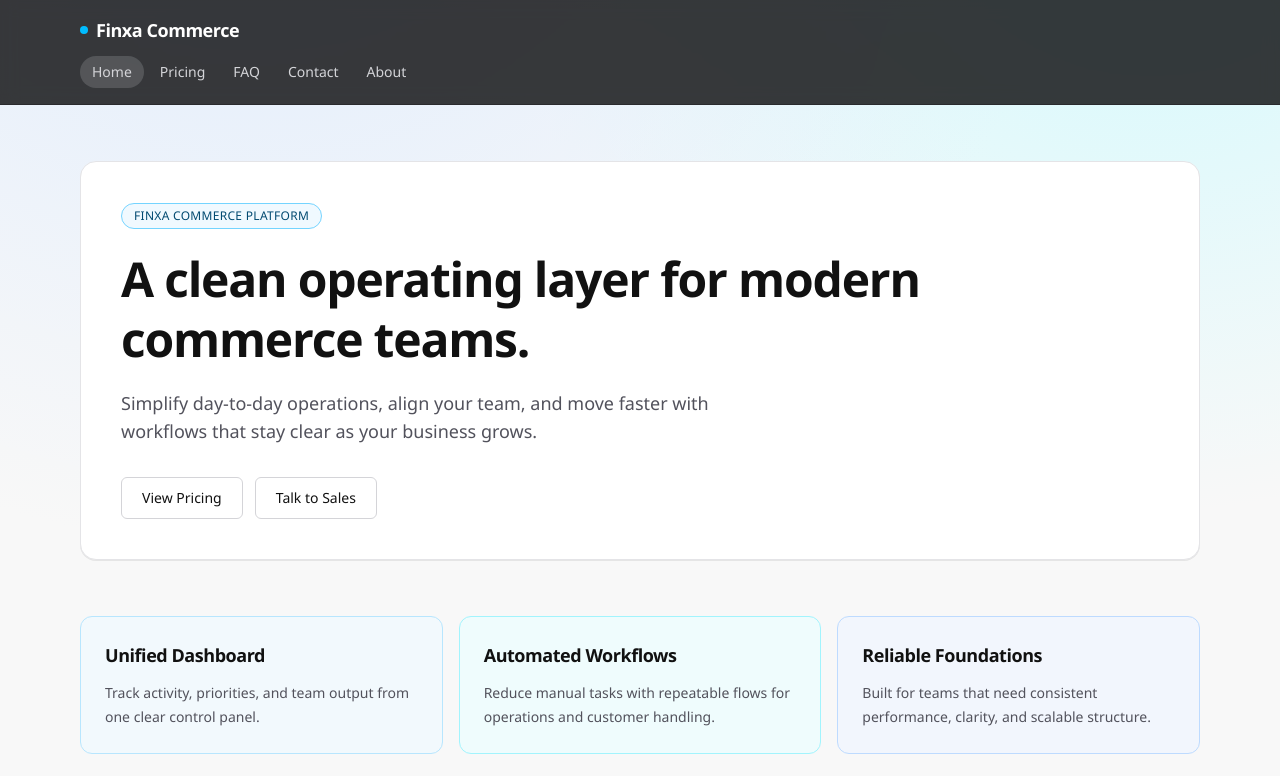
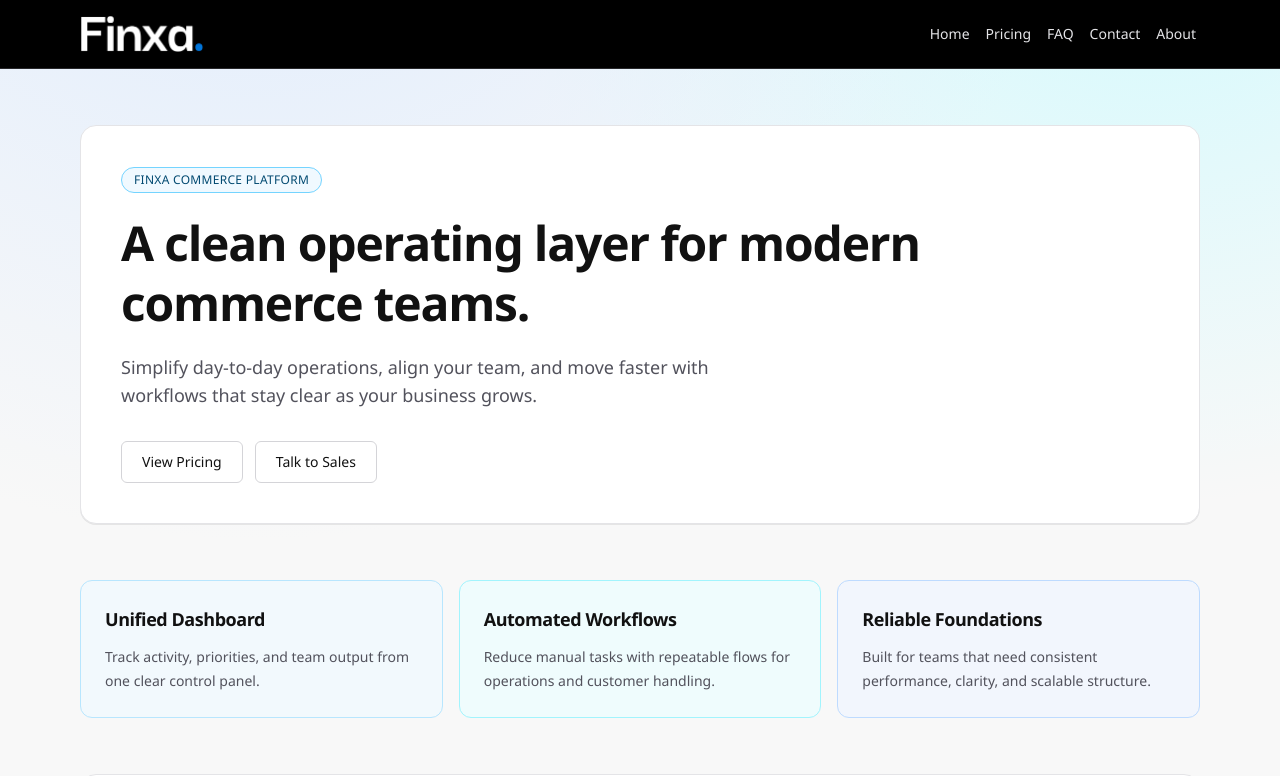
Before and after one commit to maheenmmzafeer/my-platform-site, a Next.js app: page / in a window 1280 px wide. Shown: the top 776 px of the page. Built offline with nearby package versions, Linux system fonts and the light colour scheme.

Commit message:
Added Finxa Logo

```diff
--- a/src/app/components/site-header.tsx
+++ b/src/app/components/site-header.tsx
@@ -1,8 +1,10 @@
 "use client";
 
 import { useState } from "react";
+import Image from "next/image";
 import Link from "next/link";
 import { usePathname } from "next/navigation";
+import finxaLogo from "../finxa.wll.png";
 
 const navLinks = [
 	{ href: "/", label: "Home" },
@@ -17,12 +19,16 @@ export function SiteHeader() {
 	const [isMenuOpen, setIsMenuOpen] = useState(false);
 
 	return (
-		<header className="sticky top-0 z-40 border-b border-zinc-800/80 bg-zinc-950/95 text-white backdrop-blur supports-[backdrop-filter]:bg-zinc-950/80">
-			<div className="mx-auto w-full max-w-6xl px-4 py-4">
-				<div className="flex items-center justify-between gap-3">
-					<Link href="/" className="inline-flex items-center gap-2 text-lg font-semibold tracking-tight">
-						<span className="inline-block h-2 w-2 rounded-full bg-sky-400" />
-						<span>Finxa Commerce</span>
+		<header className="sticky top-0 z-40 border-b border-zinc-800 bg-black text-white">
+			<div className="mx-auto flex w-full max-w-6xl flex-col gap-3 px-4 py-4 sm:flex-row sm:items-center sm:justify-between">
+				<div className="flex items-center justify-between gap-3 sm:justify-start">
+					<Link href="/" className="inline-flex items-center" aria-label="Finxa home">
+						<Image
+							src={finxaLogo}
+							alt="Finxa"
+							priority
+							className="h-8 w-auto sm:h-9"
+						/>
 					</Link>
 
 					<button
@@ -37,7 +43,7 @@ export function SiteHeader() {
 					</button>
 				</div>
 
-				<nav className="mt-3 hidden items-center gap-1 text-sm text-zinc-300 sm:flex">
+				<nav className="hidden flex-wrap items-center gap-2 text-sm text-zinc-200 sm:flex">
 					{navLinks.map((item) => {
 						const isActive = item.href === "/" ? pathname === "/" : pathname.startsWith(item.href);
 
@@ -45,10 +51,8 @@ export function SiteHeader() {
 							<Link
 								key={item.href}
 								href={item.href}
-								className={`rounded-full px-3 py-1.5 transition-colors ${
-									isActive
-										? "bg-white/15 text-white"
-										: "text-zinc-300 hover:bg-white/10 hover:text-white"
+								className={`px-1 py-1 transition-colors ${
+									isActive ? "text-white" : "text-white/90 hover:text-white"
 								}`}
 								aria-current={isActive ? "page" : undefined}
 							>
```
Also changed, not shown: src/app/finxa.wll.png (added).
